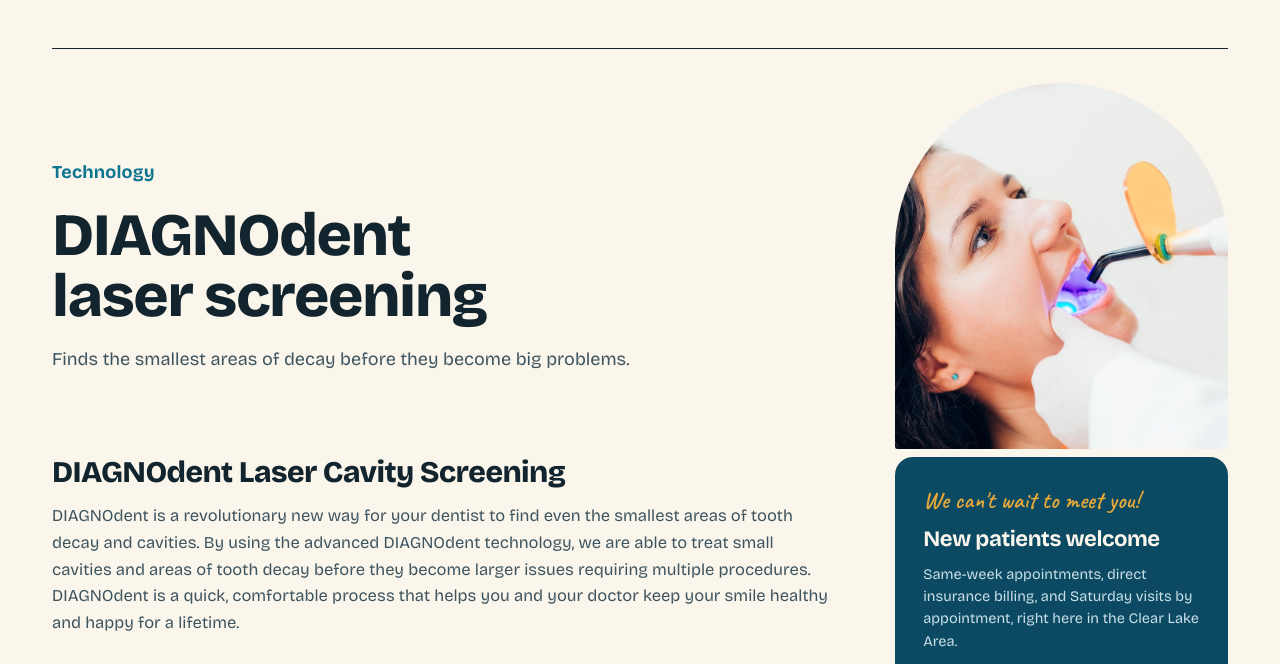
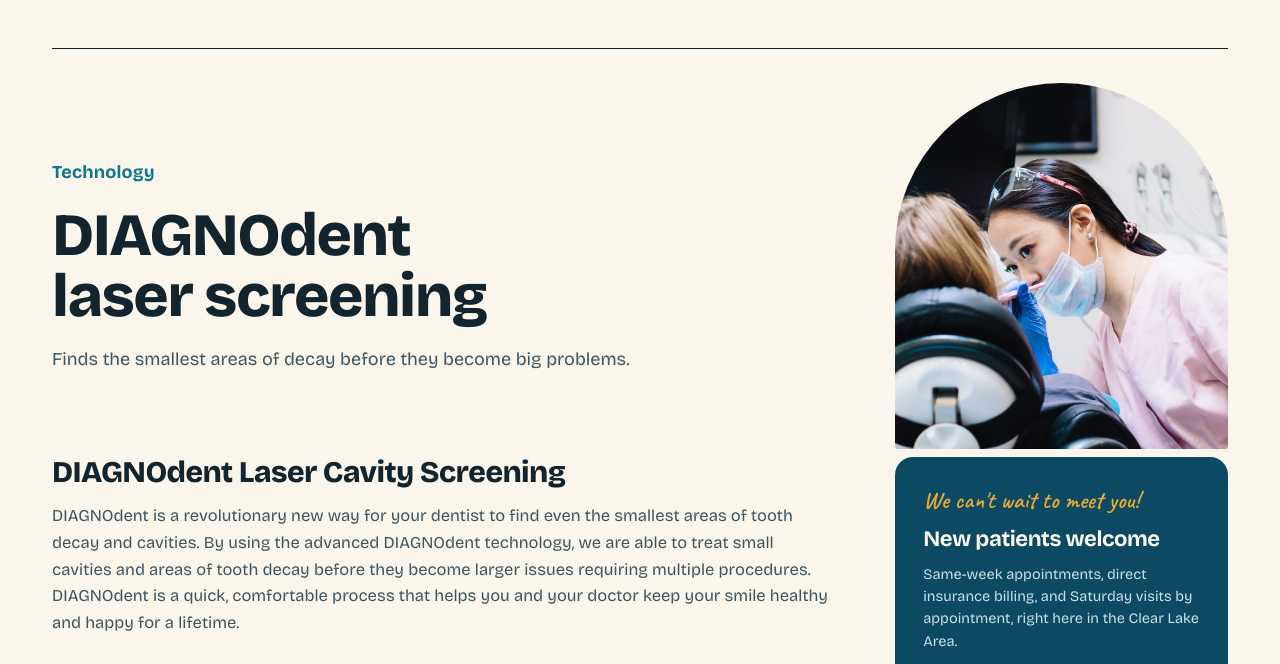
Before and after one commit to kaden-ctrl/mill-forest-dental-group, a plain HTML site: page diagnodent/index.html in a window 1280 px wide. Shown: the part 133-797 px from the top of the page. Drawn offline with Linux system fonts and the light colour scheme.

Commit message:
Replace incorrect curing-light photo on DIAGNOdent page with a dental screening photo

```diff
--- a/diagnodent/index.html
+++ b/diagnodent/index.html
@@ -72,7 +72,7 @@
 <div><span class="tag">Technology</span>
 <h1>DIAGNOdent laser screening</h1>
 <p class="pg-lede">Finds the smallest areas of decay before they become big problems.</p></div>
-<div class="pg-photo zoomin in"><img src="/assets/img/diagnodent.jpg" alt="A laser cavity-detection device in use" loading="eager"></div>
+<div class="pg-photo zoomin in"><img src="/assets/img/diagnodent-screening.jpg" alt="A dentist examining a patient&rsquo;s teeth during a checkup" width="1100" height="1210" loading="eager"></div>
 </div>
 </div></section>
 <section><div class="wrap">
```
Also changed, not shown: assets/img/diagnodent-screening.jpg (added), assets/img/diagnodent.jpg (deleted).
